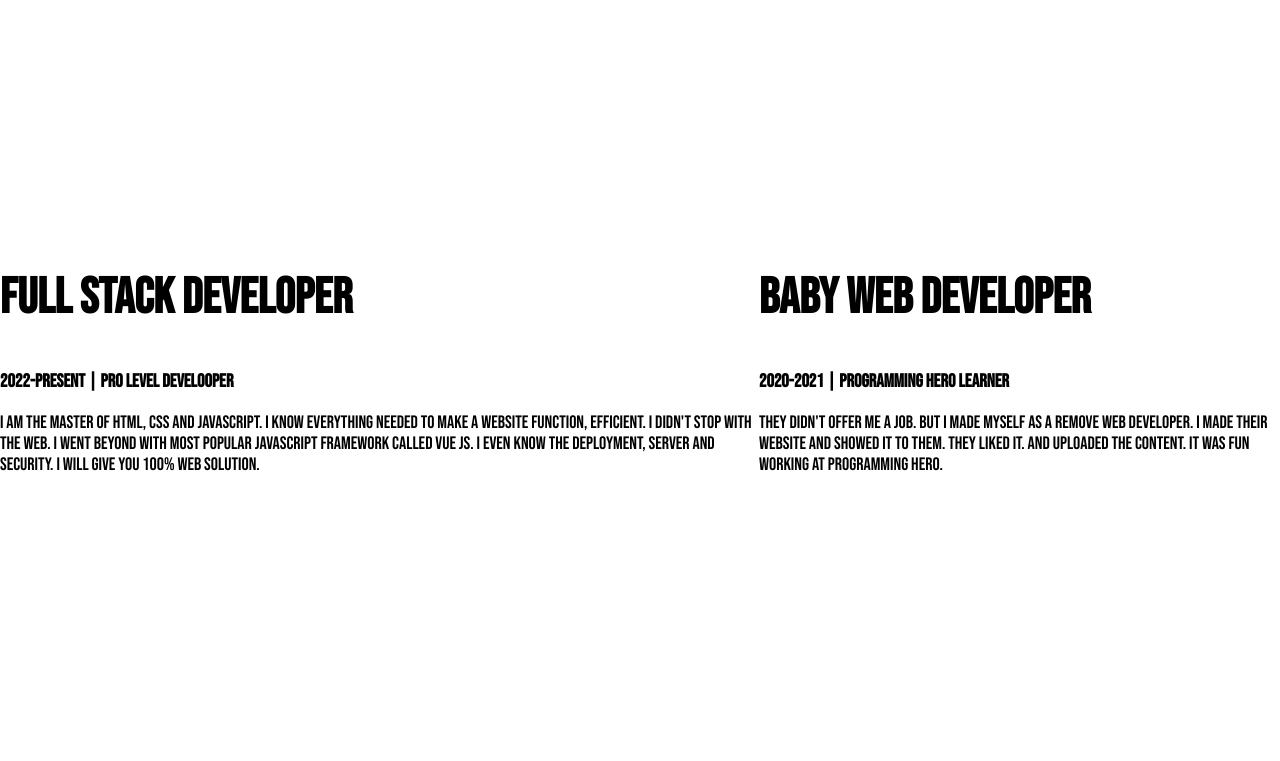
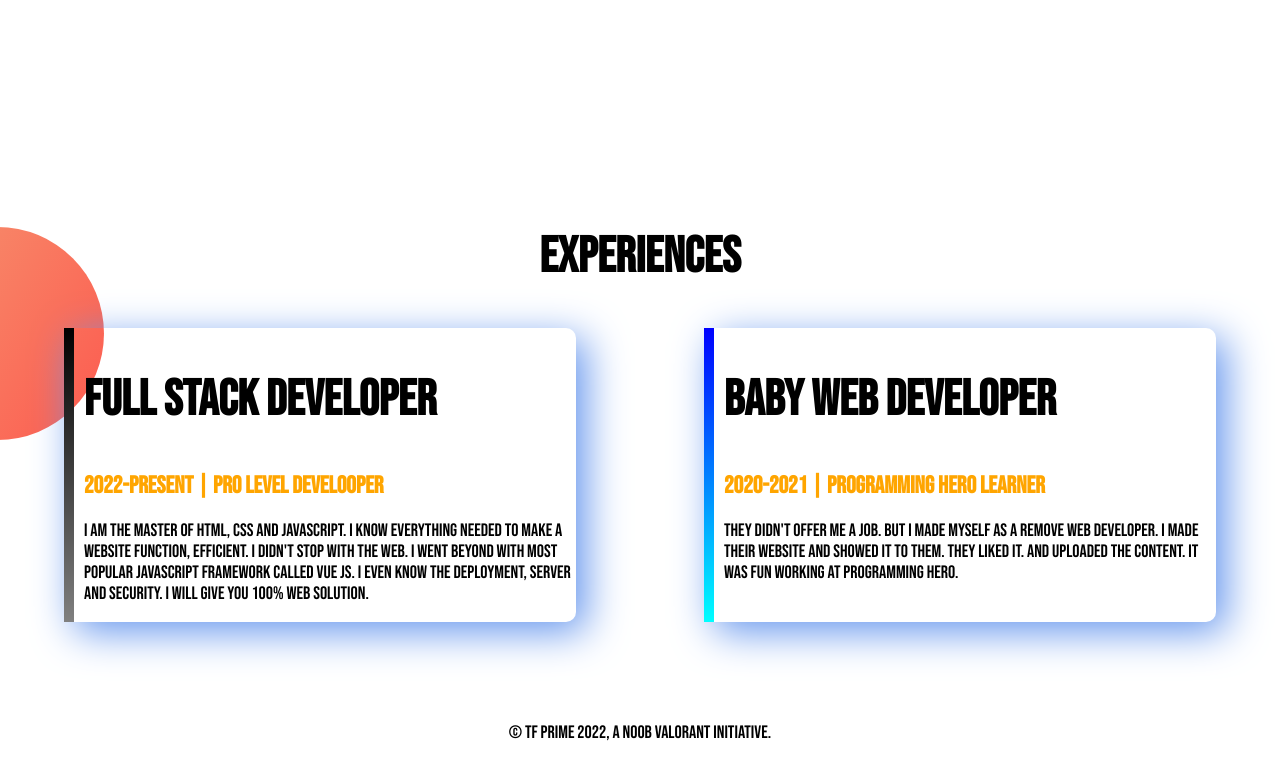
Before and after one commit to akib1875/Developer-Portfolio, a plain HTML site: page index.html in a window 1280 px wide. Shown: the part 1055-1816 px from the top of the page. Before the commit the page ends 1648 px from the top, so only its background shows below. Drawn offline with Linux system fonts and the light colour scheme.

Commit message:
footer added

```diff
--- a/index.html
+++ b/index.html
@@ -20,7 +20,7 @@
 </head>
 
 <body>
-    <section class="top-banner">
+    <section class="top-banner flexible-container">
         <div class="half-width">
             <h1>Welcome To</h1>
             <h1><u><span style="color: orange;">Akibur Rahat</span></u> World</h1>
@@ -39,7 +39,7 @@
         <div class="half-width"><img src="images/portfolioimg.png"
                 alt=""></div>
     </section>
-    <section class="dream-big">
+    <section class="dream-big flexible-container">
         <div class="half-width">
             <img src="images/dbig.png"
                 alt="">
@@ -55,20 +55,32 @@
         </div>
     </section>
     <section class="experience-area">
-        <div>
-            <h1>Full Stack Developer</h1>
-            <h3>2022-Present | Pro Level Develooper</h3>
-            <p>I am the master of HTML, CSS and Javascript. I know everything needed to make a website function,
-                efficient. I didn't stop with the web. I went beyond with most popular Javascript framework called Vue
-                JS. I even know the deployment, server and security. I will give you 100% web solution.</p>
+        <div style="text-align: center;">
+            <h1>Experiences</h1>
         </div>
-        <div>
-            <h1>Baby Web Developer</h1>
-            <h3>2020-2021 | Programming Hero Learner</h3>
-            <p>They didn't offer me a job. But I made myself as a remove web developer. I made their website and showed
-                it to them. They liked it. And uploaded the content. It was fun working at Programming Hero.</p>
+        <div class="flexible-container">
+            <div id="stackid"
+                class="experience-item">
+                <h1>Full Stack Developer</h1>
+                <h2 class="orangecolor"> 2022-Present | Pro Level Develooper</h2>
+                <p>I am the master of HTML, CSS and Javascript. I know everything needed to make a website function,
+                    efficient. I didn't stop with the web. I went beyond with most popular Javascript framework called
+                    Vue
+                    JS. I even know the deployment, server and security. I will give you 100% web solution.</p>
+            </div>
+            <div id="web-developer-experience"
+                class="experience-item">
+                <h1>Baby Web Developer</h1>
+                <h2 class="orangecolor">2020-2021 | Programming Hero Learner</h2>
+                <p>They didn't offer me a job. But I made myself as a remove web developer. I made their website and
+                    showed
+                    it to them. They liked it. And uploaded the content. It was fun working at Programming Hero.</p>
+            </div>
         </div>
     </section>
+    <footer>
+        <p>© TF Prime 2022, a Noob VALORANT initiative.</p>
+    </footer>
 </body>
 
 </html>
--- a/style.css
+++ b/style.css
@@ -6,15 +6,18 @@ body{
     h1{
         font-size: 50px;
     }
- section{display: flex;
+ .flexible-container{display: flex;
     margin-bottom: 100px;
 
 }
  .half-width{width: 50%;padding-left: 5%;
     text-align:center;
 
+
 }
- .half-width img{width: 80%;}
+ .half-width img{width: 80%;
+
+}
  .link-button{
      text-decoration: none;
      padding: 10px 40px;
@@ -35,3 +38,30 @@ p{font-size: large;}
     background-repeat: no-repeat;
     background-position-x: right;
 }
+.orangecolor{
+    color: orange;
+}
+.experience-item{
+    box-shadow: cornflowerblue 10px 10px 40px;
+    width: 40%;
+    margin-left: 5%;
+    margin-right: 5%;
+    padding-left: 10px;
+    border-radius: 10px;}
+#web-developer-experience{
+    border-image: linear-gradient(blue,cyan);
+    border-image-slice: 1;
+    border-left: 10px solid;
+}
+#stackid{
+    border-image: linear-gradient(black,grey);
+    border-image-slice: 1;
+    border-left: 10px solid;
+}
+.experience-area{
+    background-image: url(images/exp-bg.png);
+    background-repeat: no-repeat;
+}
+footer p{
+    text-align:center;
+}
```
